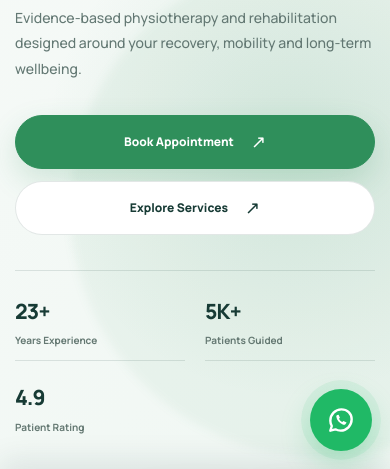
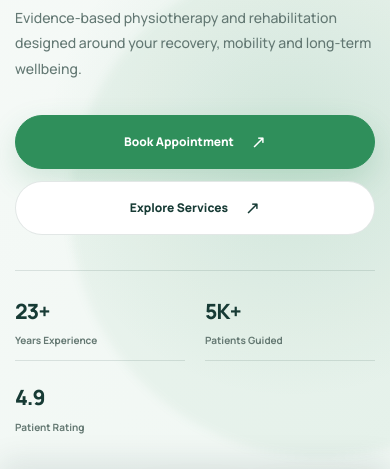
Before and after one commit to diveshkumar9910-ship-it/physiotherapy-website, a plain HTML site: page index.html in a window 390 px wide. Shown: the part 301-770 px from the top of the page. Drawn offline with Linux system fonts and the light colour scheme.

Commit message:
Delete mobile WhatsApp button section
Removed mobile WhatsApp button from the HTML.

```diff
--- a/index.html
+++ b/index.html
@@ -3389,35 +3389,6 @@ document.addEventListener("DOMContentLoaded", function () {
 
 </nav>
 
-
-<!-- =========================================
-     MOBILE WHATSAPP BUTTON
-========================================= -->
-
-<a
-    href="https://wa.me/919XXXXXXXXX"
-    class="mobile-whatsapp"
-    target="_blank"
-    rel="noopener"
-    aria-label="Chat on WhatsApp">
-
-    <svg viewBox="0 0 24 24" fill="none">
-
-        <path
-            d="M20 11.5C20 16.2 16.3 20 11.7 20C10.3 20 9 19.7 7.8 19L4 20L5.1 16.5C4.4 15.3 4 13.9 4 12.5C4 7.8 7.7 4 12.3 4C16.7 4 20 7.1 20 11.5Z"
-            stroke="currentColor"
-            stroke-width="1.8"
-            stroke-linejoin="round"/>
-
-        <path
-            d="M8.5 9.5C8.8 12.2 10.8 14.3 13.7 15.5C14.5 15.8 15.3 15.5 15.7 14.7L16.2 13.8L13.8 12.7L13 13.5C11.9 13 11 12.2 10.5 11.1L11.2 10.3L10.2 8L9.2 8.3C8.7 8.5 8.4 9 8.5 9.5Z"
-            fill="currentColor"/>
-
-    </svg>
-
-</a>
-
-
 </body>
 
 </html>
```
